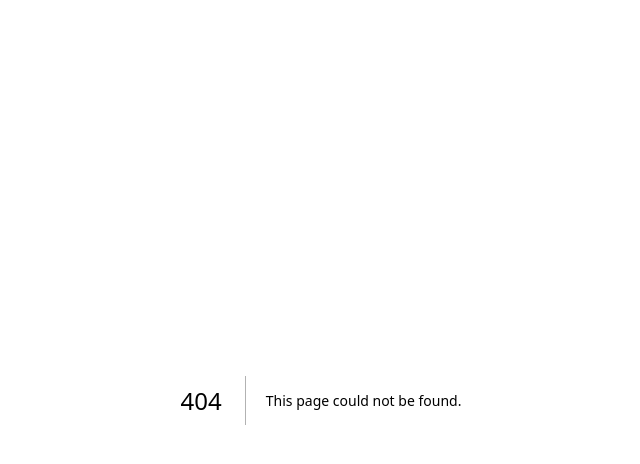
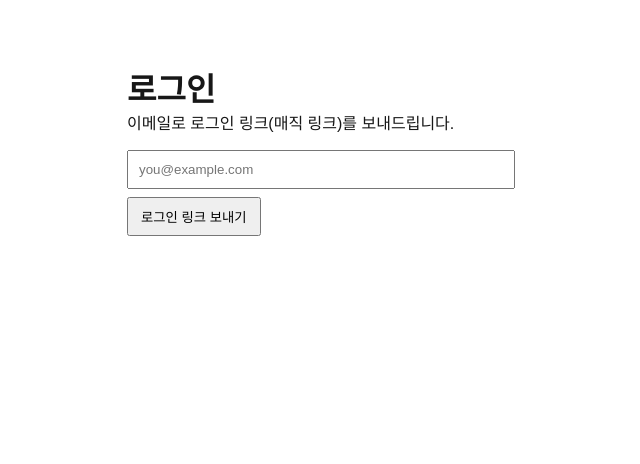
Before and after one commit to gonewgit/online-workbook, a Next.js app: page /login in a window 1280 px wide. Before the commit this address had no page. Shown: the top 464 px of the page, without its empty margins (319-959 px from the left). Built offline with nearby package versions, Linux system fonts and the light colour scheme.

Commit message:
feat(auth): add /login page and top-right link

```diff
--- /dev/null
+++ b/src/app/login/page.tsx
@@ -0,0 +1,48 @@
+"use client";
+import { useState } from "react";
+import { supabaseBrowser } from "@/lib/supabase";
+
+export default function LoginPage() {
+  const [email, setEmail] = useState("");
+  const [sent, setSent] = useState(false);
+  const [err, setErr] = useState<string | null>(null);
+
+  const sendMagicLink = async (e: React.FormEvent) => {
+    e.preventDefault();
+    setErr(null);
+    const sb = supabaseBrowser();
+    const { error } = await sb.auth.signInWithOtp({
+      email,
+      options: {
+        emailRedirectTo:
+          typeof window !== "undefined"
+            ? `${window.location.origin}/`
+            : undefined,
+      },
+    });
+    if (error) setErr(error.message);
+    else setSent(true);
+  };
+
+  return (
+    <main style={{ maxWidth: 420, margin: "48px auto", padding: 16 }}>
+      <h1>로그인</h1>
+      <p>이메일로 로그인 링크(매직 링크)를 보내드립니다.</p>
+      <form onSubmit={sendMagicLink} style={{ marginTop: 16 }}>
+        <input
+          type="email"
+          required
+          placeholder="you@example.com"
+          value={email}
+          onChange={(e) => setEmail(e.target.value)}
+          style={{ width: "100%", padding: 10, marginBottom: 8 }}
+        />
+        <button type="submit" style={{ padding: "8px 12px" }}>
+          로그인 링크 보내기
+        </button>
+      </form>
+      {sent && <p style={{ marginTop: 12 }}>이메일을 확인하세요. (스팸함도 확인)</p>}
+      {err && <p style={{ marginTop: 12, color: "red" }}>{err}</p>}
+    </main>
+  );
+}
--- a/src/app/page.tsx
+++ b/src/app/page.tsx
@@ -33,6 +33,8 @@ useEffect(() => {
     const data = await res.json();
     setResult((r) => ({ ...r, [pid]: { score: data.score, feedback: data.feedback } }));
   };
+
+<div style={{ position: "fixed", top: 12, right: 12 }}><a href="/login">로그인</a></div>
 
   return (
     <main style={{ maxWidth: 720, margin: "40px auto", padding: 16 }}>
```
